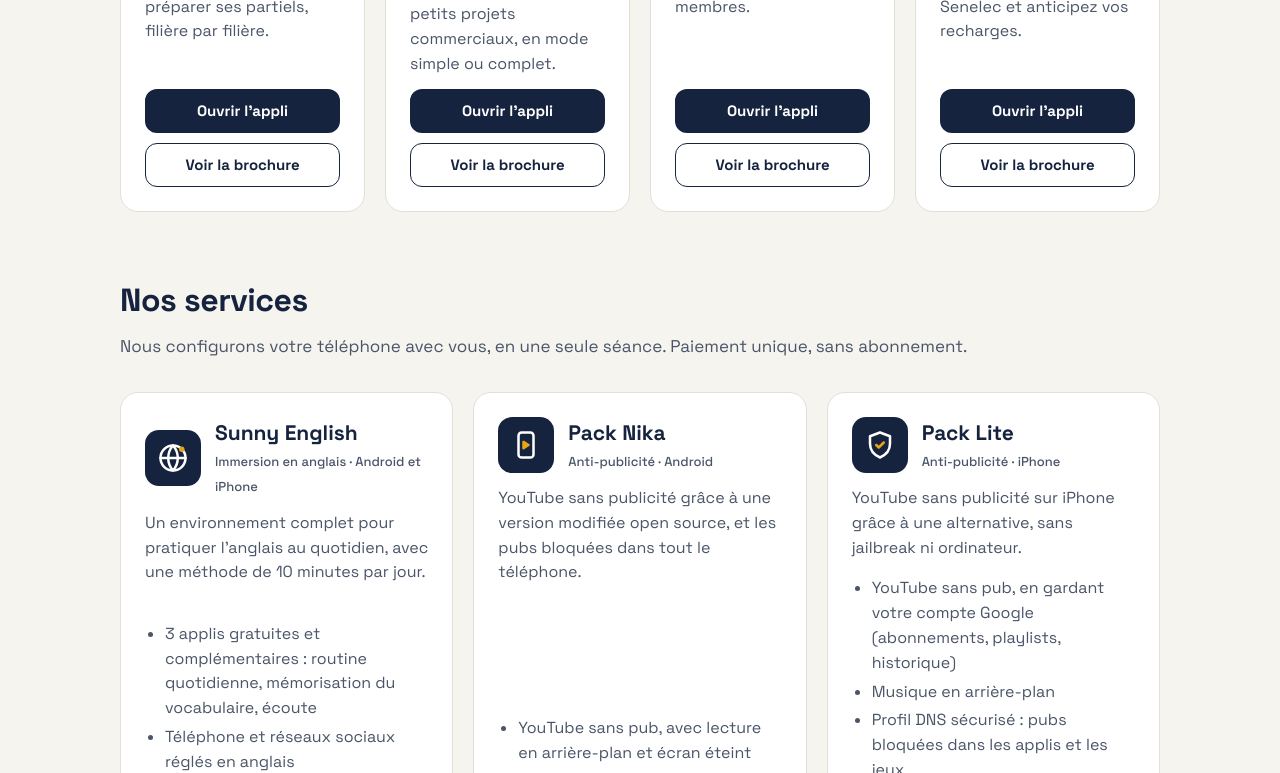
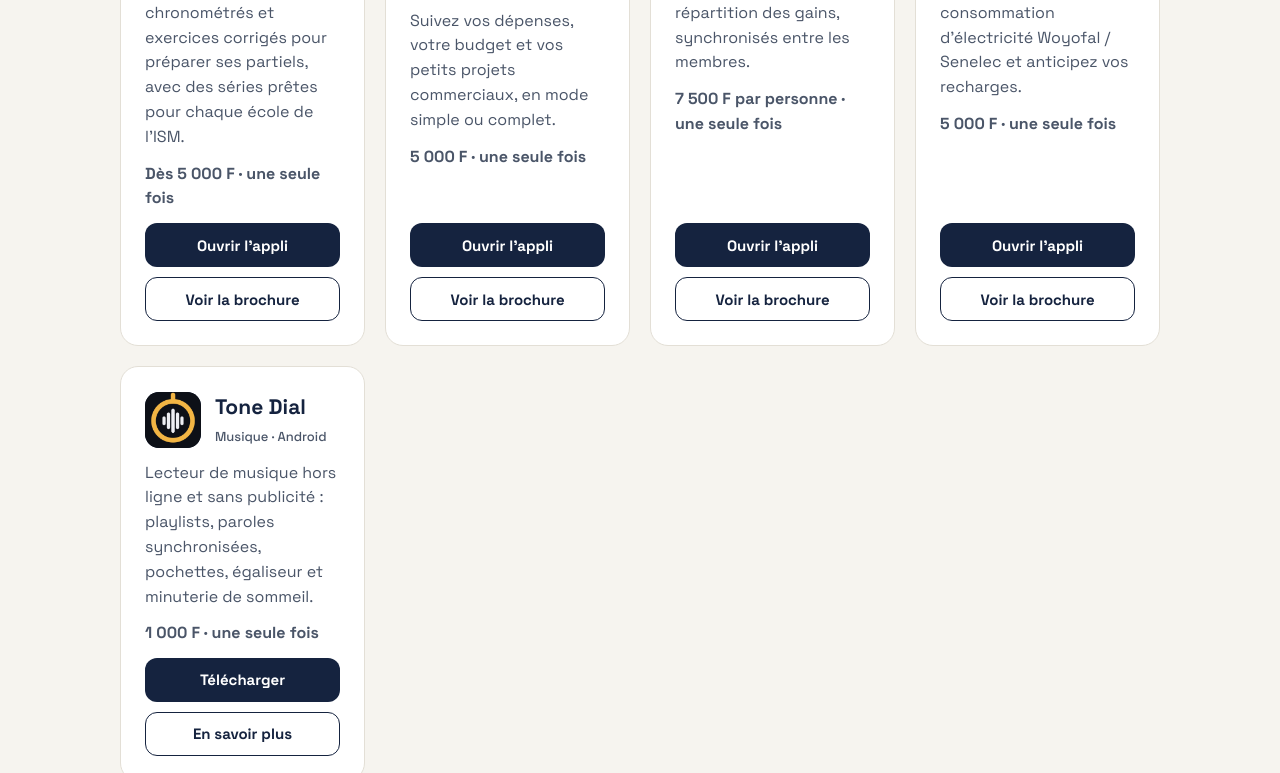
Before and after one commit to ThousandLabs/ThousandLabs.github.io, a plain HTML site: page index.html in a window 1280 px wide. Shown: the part 917-1690 px from the top of the page. Drawn offline with Linux system fonts and the light colour scheme.

Commit message:
Site : prix affichés sur chaque appli, Tone Dial (1 000 F), ScoreUp par école, brochures du 8 nov.
Co-Authored-By: Claude Opus 5.5 <noreply@anthropic.com>
Claude-Session: https://claude.ai/code/session_01BSJJ49Ej9b94fvYe5rCrrv

```diff
--- a/index.html
+++ b/index.html
@@ -71,6 +71,7 @@
   footer{padding:32px 0 48px;color:var(--muted);font-size:14px}
   footer .wrap{display:flex;flex-wrap:wrap;justify-content:space-between;gap:12px}
   .svc .price{font-size:22px;font-weight:700;color:var(--navy)}
+  .app-price{font-weight:700;color:var(--navy);margin:2px 0 12px}
   .svc .price small{font-size:14px;font-weight:500;color:var(--muted)}
   .svc ul{margin:0;padding-left:20px;color:var(--muted)}
   .svc ul li{margin:4px 0}
@@ -97,7 +98,7 @@
     <div class="hero">
       <div class="hero-text">
         <h1>Des applis simples pour <em>réussir</em> et <em>mieux gérer</em>.</h1>
-        <p>Thousand Labs est une équipe d'étudiants de l'ISM Dakar. Nous créons des applis qui fonctionnent hors ligne, sans compte ni abonnement : réviser, gérer son budget, suivre ses ventes ou sa consommation d'électricité.</p>
+        <p>Thousand Labs est une équipe d'étudiants de l'ISM Dakar. Nous créons des applis qui fonctionnent hors ligne, sans compte ni abonnement : réviser, gérer son budget, suivre ses ventes, sa consommation d'électricité ou écouter sa musique.</p>
         <div class="hero-btns">
           <a class="btn btn-amber" href="#applis">Découvrir nos applis</a>
           <a class="btn btn-amber" href="#services">Découvrir nos services</a>
@@ -115,27 +116,37 @@
   <section id="applis">
     <div class="wrap">
       <h2>Nos applis</h2>
-      <p class="lead">Ouvrez l&#39;appli pour l&#39;essayer, ou consultez sa brochure pour voir les fonctions et les prix.</p>
+      <p class="lead">Chaque appli s&#39;essaie gratuitement pendant 48 h, puis se paie une seule fois, sans abonnement. La brochure détaille toutes les fonctions.</p>
       <div class="apps">
         <article class="card">
           <div class="card-head"><img src="https://thousandlabs.github.io/ScoreUp/icon-192.png?v=tl2" alt=""><div><h3>ScoreUp</h3><span class="tag">Révisions · étudiants</span></div></div>
-          <p>QCM, examens chronométrés et exercices corrigés pour préparer ses partiels, filière par filière.</p>
-          <div class="card-links"><a class="btn btn-navy" href="https://thousandlabs.github.io/ScoreUp/">Ouvrir l'appli</a><a class="btn btn-line" href="https://thousandlabs.github.io/ScoreUp/ScoreUp-presentation.pdf?v=20261031">Voir la brochure</a></div>
+          <p>QCM, examens chronométrés et exercices corrigés pour préparer ses partiels, avec des séries prêtes pour chaque école de l'ISM.</p>
+          <p class="app-price">Dès 5 000 F · une seule fois</p>
+          <div class="card-links"><a class="btn btn-navy" href="https://thousandlabs.github.io/ScoreUp/">Ouvrir l'appli</a><a class="btn btn-line" href="https://thousandlabs.github.io/ScoreUp/ScoreUp-presentation.pdf?v=20261108">Voir la brochure</a></div>
         </article>
         <article class="card">
           <div class="card-head"><img src="https://thousandlabs.github.io/Budget-Flow/icon-192.png?v=tl2" alt=""><div><h3>Budget Flow</h3><span class="tag">Finances perso · petits projets</span></div></div>
           <p>Suivez vos dépenses, votre budget et vos petits projets commerciaux, en mode simple ou complet.</p>
-          <div class="card-links"><a class="btn btn-navy" href="https://thousandlabs.github.io/Budget-Flow/">Ouvrir l'appli</a><a class="btn btn-line" href="https://thousandlabs.github.io/Budget-Flow/Budget-Flow-presentation.pdf?v=20261031">Voir la brochure</a></div>
+          <p class="app-price">5 000 F · une seule fois</p>
+          <div class="card-links"><a class="btn btn-navy" href="https://thousandlabs.github.io/Budget-Flow/">Ouvrir l'appli</a><a class="btn btn-line" href="https://thousandlabs.github.io/Budget-Flow/Budget-Flow-presentation.pdf?v=20261108">Voir la brochure</a></div>
         </article>
         <article class="card">
           <div class="card-head"><img src="https://thousandlabs.github.io/Nexus-Track/icon-192.png?v=tl2" alt=""><div><h3>Nexus Track</h3><span class="tag">Ventes · équipes</span></div></div>
           <p>Suivez les ventes de votre équipe et la répartition des gains, synchronisés entre les membres.</p>
-          <div class="card-links"><a class="btn btn-navy" href="https://thousandlabs.github.io/Nexus-Track/">Ouvrir l'appli</a><a class="btn btn-line" href="https://thousandlabs.github.io/Nexus-Track/Nexus-Track-presentation.pdf?v=20261031">Voir la brochure</a></div>
+          <p class="app-price">7 500 F par personne · une seule fois</p>
+          <div class="card-links"><a class="btn btn-navy" href="https://thousandlabs.github.io/Nexus-Track/">Ouvrir l'appli</a><a class="btn btn-line" href="https://thousandlabs.github.io/Nexus-Track/Nexus-Track-presentation.pdf?v=20261108">Voir la brochure</a></div>
         </article>
         <article class="card">
           <div class="card-head"><img src="https://thousandlabs.github.io/Power-Log/icon-192.png?v=tl2" alt=""><div><h3>Power Log</h3><span class="tag">Électricité · Woyofal</span></div></div>
           <p>Suivez votre consommation d'électricité Woyofal / Senelec et anticipez vos recharges.</p>
-          <div class="card-links"><a class="btn btn-navy" href="https://thousandlabs.github.io/Power-Log/">Ouvrir l'appli</a><a class="btn btn-line" href="https://thousandlabs.github.io/Power-Log/Power-Log-presentation.pdf?v=20261031">Voir la brochure</a></div>
+          <p class="app-price">5 000 F · une seule fois</p>
+          <div class="card-links"><a class="btn btn-navy" href="https://thousandlabs.github.io/Power-Log/">Ouvrir l'appli</a><a class="btn btn-line" href="https://thousandlabs.github.io/Power-Log/Power-Log-presentation.pdf?v=20261108">Voir la brochure</a></div>
+        </article>
+        <article class="card">
+          <div class="card-head"><img src="tone-dial-icon.png" alt=""><div><h3>Tone Dial</h3><span class="tag">Musique · Android</span></div></div>
+          <p>Lecteur de musique hors ligne et sans publicité : playlists, paroles synchronisées, pochettes, égaliseur et minuterie de sommeil.</p>
+          <p class="app-price">1 000 F · une seule fois</p>
+          <div class="card-links"><a class="btn btn-navy" href="https://github.com/ThousandLabs/Tone-Dial/releases/latest/download/ToneDial.apk">Télécharger</a><a class="btn btn-line" href="https://github.com/ThousandLabs/Tone-Dial">En savoir plus</a></div>
         </article>
       </div>
     </div>
```
Also changed, not shown: tone-dial-icon.png (added), 1 other file.
